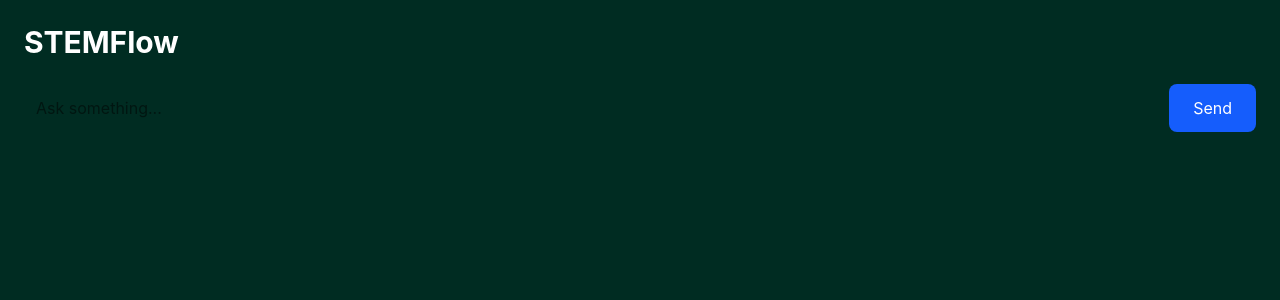
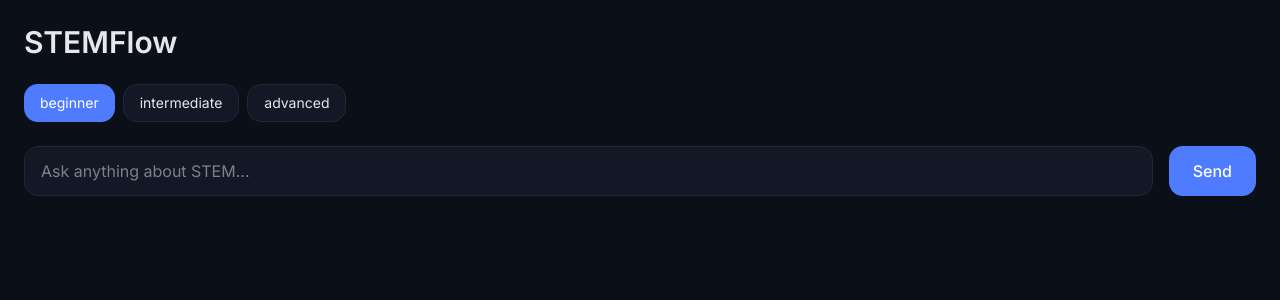
Before and after one commit to abdullah-butt-dev/stemflow, a React (Vite) app: page / in a window 1280 px wide. Shown: the top 300 px of the page. Built offline with nearby package versions, Linux system fonts and the light colour scheme.

Commit message:
fix UI styling

```diff
--- a/index.html
+++ b/index.html
@@ -3,7 +3,13 @@
   <head>
     <meta charset="UTF-8" />
     <meta name="viewport" content="width=device-width, initial-scale=1.0" />
-    <link href="/src/style.css" rel="stylesheet">
+    <link href="/src/style.css" rel="stylesheet" />
+    <link rel="preconnect" href="https://fonts.googleapis.com" />
+    <link rel="preconnect" href="https://fonts.gstatic.com" crossorigin />
+    <link
+      href="https://fonts.googleapis.com/css2?family=Inter:wght@400;500;600&display=swap"
+      rel="stylesheet"
+    />
     <title>stemflow</title>
   </head>
   <body>
--- a/src/App.jsx
+++ b/src/App.jsx
@@ -3,30 +3,38 @@ import { useState } from "react";
 function App() {
   const [input, setInput] = useState("");
   const [messages, setMessages] = useState([]);
+  const [loading, setLoading] = useState(false);
+  const [level, setLevel] = useState("beginner");
 
   const sendMessage = async () => {
-    if (!input.trim()) return;
+    if (!input.trim() || loading) return;
+
+    const userText = input;
 
     const userMessage = {
       role: "user",
-      content: input,
+      content: userText,
     };
 
     setMessages((prev) => [...prev, userMessage]);
+    setInput("");
+    setLoading(true);
 
     try {
-      const response = await fetch(
-        "/api/chat",
-        {
-          method: "POST",
-          headers: {
-            "Content-Type": "application/json",
-          },
-          body: JSON.stringify({
-            message: input,
-          }),
+      const response = await fetch("/api/chat", {
+        method: "POST",
+        headers: {
+          "Content-Type": "application/json",
         },
-      );
+        body: JSON.stringify({
+          message: userText,
+          level,
+        }),
+      });
+
+      if (!response.ok) {
+        throw new Error("API Error: " + response.status);
+      }
 
       const data = await response.json();
 
@@ -38,49 +46,89 @@ function App() {
       setMessages((prev) => [...prev, aiMessage]);
     } catch (error) {
       console.error(error);
+      setMessages((prev) => [
+        ...prev,
+        {
+          role: "ai",
+          content: "Something went wrong. Try again.",
+        },
+      ]);
     }
 
-    setInput("");
+    setLoading(false);
   };
 
   return (
-    <div className="min-h-screen bg-emerald-950 text-white p-6">
+    <div className="min-h-screen font-[Inter] bg-[var(--bg-dark)] text-[var(--text-dark)] p-6">
+
+      {/* Header */}
       <h1 className="text-3xl font-bold mb-6">
         STEMFlow
       </h1>
 
+      {/* Difficulty Selector */}
+      <div className="flex gap-2 mb-4">
+        {["beginner", "intermediate", "advanced"].map((lvl) => (
+          <button
+            key={lvl}
+            onClick={() => setLevel(lvl)}
+            className={`px-4 py-2 rounded-[var(--radius)] text-sm transition ${
+              level === lvl
+                ? "bg-[var(--primary)] text-white"
+                : "bg-[var(--card-dark)] text-[var(--text-dark)] border border-[var(--border-dark)]"
+            }`}
+          >
+            {lvl}
+          </button>
+        ))}
+      </div>
+
+      {/* Messages */}
       <div className="space-y-4 mb-6">
         {messages.map((msg, index) => (
           <div
             key={index}
-            className={`p-4 rounded-xl max-w-[70%]
-            ${
+            className={`px-4 py-3 rounded-[var(--radius)] max-w-[70%] text-sm leading-relaxed ${
               msg.role === "user"
-                ? "bg-blue-600 ml-auto"
-                : "bg-gray-800"
+                ? "bg-[var(--primary)] text-white ml-auto"
+                : "bg-[var(--card-dark)] text-[var(--text-dark)] border border-[var(--border-dark)]"
             }`}
           >
             {msg.content}
           </div>
         ))}
+
+        {/* Loading bubble */}
+        {loading && (
+          <div className="bg-[var(--card-dark)] text-[var(--text-dark)] p-4 rounded-[var(--radius)] w-fit animate-pulse border border-[var(--border-dark)]">
+            AI is thinking...
+          </div>
+        )}
       </div>
 
+      {/* Input */}
       <div className="flex gap-4">
         <input
           type="text"
-          placeholder="Ask something..."
-          className="flex-1 p-3 rounded-lg text-black"
+          placeholder="Ask anything about STEM..."
           value={input}
-          onChange={(e) =>
-            setInput(e.target.value)
-          }
+          onChange={(e) => setInput(e.target.value)}
+          onKeyDown={(e) => {
+            if (e.key === "Enter") sendMessage();
+          }}
+          className="flex-1 px-4 py-3 rounded-[var(--radius)] bg-[var(--card-dark)] text-[var(--text-dark)] border border-[var(--border-dark)] outline-none focus:border-[var(--primary)]"
         />
 
         <button
           onClick={sendMessage}
-          className="bg-blue-600 px-6 rounded-lg"
+          disabled={loading}
+          className={`px-6 py-3 rounded-[var(--radius)] font-medium transition ${
+            loading
+              ? "bg-gray-600 cursor-not-allowed"
+              : "bg-[var(--primary)] hover:bg-[var(--primary-hover)] text-white"
+          }`}
         >
-          Send
+          {loading ? "Thinking..." : "Send"}
         </button>
       </div>
     </div>
--- a/src/index.css
+++ b/src/index.css
@@ -1 +1,29 @@
+:root {
+  /* Fonts */
+  --font-main: "Inter", system-ui, -apple-system, sans-serif;
+
+  /* Light theme */
+  --bg-light: #f7f8fa;
+  --card-light: #ffffff;
+  --text-light: #111827;
+  --muted-light: #6b7280;
+
+  /* Dark theme */
+  --bg-dark: #0b0f17;
+  --card-dark: #121826;
+  --text-dark: #e5e7eb;
+  --muted-dark: #9ca3af;
+
+  /* Accent */
+  --primary: #4f7cff;
+  --primary-hover: #3b66ff;
+
+  /* Borders */
+  --border-light: #e5e7eb;
+  --border-dark: #1f2937;
+
+  /* Radius */
+  --radius: 14px;
+}
+
 @import "tailwindcss"
```
